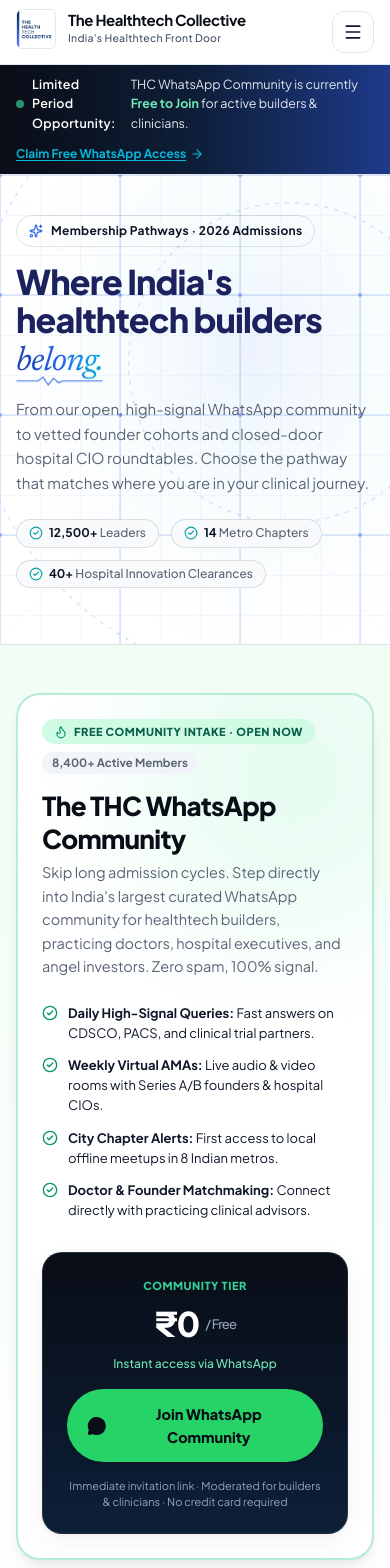
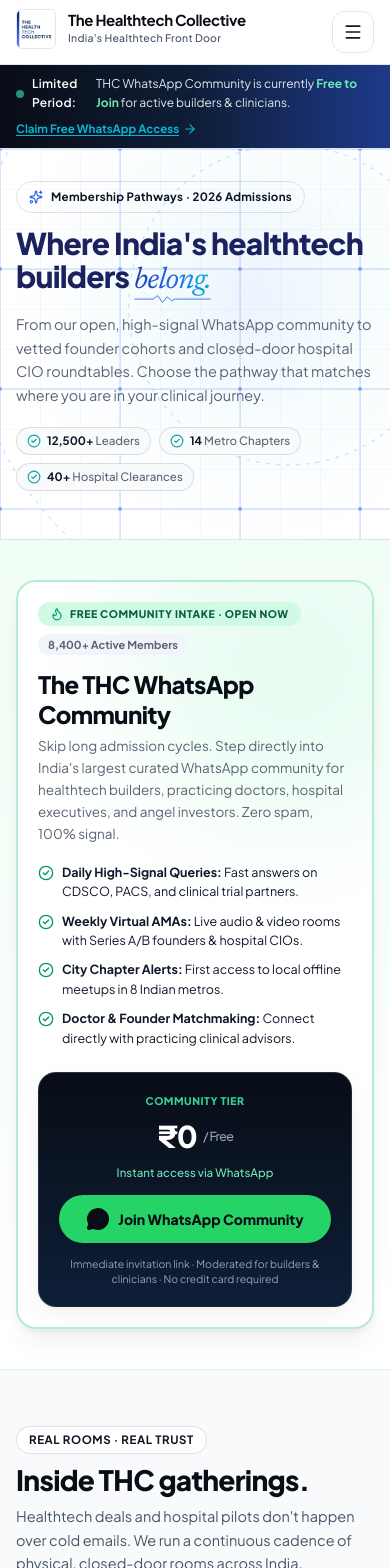
Before and after one commit to harshmakhija24/THC-WEBSITE-REBUILD, a Next.js app: page /join in a window 390 px wide. Shown: the top 1568 px of the page. Built offline with nearby package versions, Linux system fonts and the light colour scheme.

Commit message:
fix(join): polish mobile padding and typography scaling

```diff
--- a/app/join/JoinClient.tsx
+++ b/app/join/JoinClient.tsx
@@ -65,12 +65,12 @@
   return (
     <div className="bg-canvas text-text-primary selection:bg-cobalt-tint selection:text-cobalt">
       {/* 1. Announcement Pill Bar */}
-      <div className="bg-gradient-to-r from-[#090D16] via-[#0E1E38] to-[#1E3A8A] text-white py-2.5 px-4 text-[12.5px] border-b border-border-subtle/20">
-        <div className="max-w-container mx-auto flex items-center justify-between gap-3 flex-wrap">
+      <div className="bg-gradient-to-r from-[#090D16] via-[#0E1E38] to-[#1E3A8A] text-white py-2.5 px-4 text-[12px] sm:text-[12.5px] border-b border-border-subtle/20">
+        <div className="max-w-container mx-auto flex flex-col sm:flex-row sm:items-center justify-between gap-2 sm:gap-3">
           <div className="flex items-center gap-2">
             <span className="w-2 h-2 rounded-full bg-emerald-400 animate-pulse shrink-0" />
             <span className="font-semibold text-white tracking-wide">
-              Limited Period Opportunity:
+              Limited Period:
             </span>
             <span className="text-slate-200">
               THC WhatsApp Community is currently <strong className="text-emerald-300">Free to Join</strong> for active builders & clinicians.
@@ -80,7 +80,7 @@
             href="https://chat.whatsapp.com/invite/thc-healthtech"
             target="_blank"
             rel="noopener noreferrer"
-            className="text-cyan hover:text-white font-bold inline-flex items-center gap-1 transition-colors text-[12px] underline underline-offset-2 shrink-0"
+            className="text-cyan hover:text-white font-bold inline-flex items-center gap-1 transition-colors text-[11.5px] sm:text-[12px] underline underline-offset-2 shrink-0 self-start sm:self-auto"
           >
             <span>Claim Free WhatsApp Access</span>
             <ArrowRight className="w-3.5 h-3.5" />
@@ -89,19 +89,19 @@
       </div>
 
       {/* 2. Hero Section */}
-      <section className="relative pt-10 pb-14 sm:pt-14 sm:pb-20 border-b border-line bg-white overflow-hidden">
+      <section className="relative pt-8 pb-12 sm:pt-14 sm:pb-20 border-b border-line bg-white overflow-hidden">
         <BackgroundPattern variant="tech-blueprint" />
 
         <div className="max-w-container mx-auto px-4 md:px-6 relative z-10">
-          <div className="max-w-3xl space-y-4">
+          <div className="max-w-3xl space-y-3.5 sm:space-y-4">
             {/* Eyebrow */}
-            <div className="inline-flex items-center gap-2 px-3 py-1.5 rounded-chip bg-lilac/70 border border-line text-ink text-[12px] font-bold tracking-wide shadow-xs">
+            <div className="inline-flex items-center gap-2 px-3 py-1.5 rounded-chip bg-lilac/70 border border-line text-ink text-[11.5px] sm:text-[12px] font-bold tracking-wide shadow-xs">
               <Sparkles className="w-3.5 h-3.5 text-cobalt" />
               <span>Membership Pathways · 2026 Admissions</span>
             </div>
 
             {/* Title */}
-            <h1 className="text-[34px] sm:text-[48px] lg:text-[58px] font-sans font-extrabold tracking-tight leading-[1.1] text-[#1B225E]">
+            <h1 className="text-[30px] sm:text-[44px] lg:text-[58px] font-sans font-extrabold tracking-tight leading-[1.12] sm:leading-[1.1] text-[#1B225E]">
               Where India&apos;s healthtech builders{" "}
               <span className="relative inline-block">
                 <span className="italic font-serif font-normal bg-gradient-to-r from-[#1E40AF] via-[#2563EB] to-[#06B6D4] bg-clip-text text-transparent inline-block">
@@ -114,23 +114,23 @@
             </h1>
 
             {/* Subhead */}
-            <p className="text-[15px] sm:text-[17px] text-slate leading-relaxed">
+            <p className="text-[14.5px] sm:text-[17px] text-slate leading-relaxed">
               From our open, high-signal WhatsApp community to vetted founder cohorts and closed-door hospital CIO roundtables. Choose the pathway that matches where you are in your clinical journey.
             </p>
 
             {/* Quick Proof Metrics */}
-            <div className="pt-2 flex items-center gap-3 sm:gap-4 flex-wrap text-[12px] sm:text-[13px] font-medium text-slate">
-              <div className="inline-flex items-center gap-1.5 px-3 py-1 rounded-chip bg-canvas-subtle border border-line">
+            <div className="pt-1.5 flex items-center gap-2 sm:gap-4 flex-wrap text-[11.5px] sm:text-[13px] font-medium text-slate">
+              <div className="inline-flex items-center gap-1.5 px-2.5 sm:px-3 py-1 rounded-chip bg-canvas-subtle border border-line">
                 <CheckCircle2 className="w-3.5 h-3.5 text-teal" />
                 <span><strong className="text-ink">12,500+</strong> Leaders</span>
               </div>
-              <div className="inline-flex items-center gap-1.5 px-3 py-1 rounded-chip bg-canvas-subtle border border-line">
+              <div className="inline-flex items-center gap-1.5 px-2.5 sm:px-3 py-1 rounded-chip bg-canvas-subtle border border-line">
                 <CheckCircle2 className="w-3.5 h-3.5 text-teal" />
                 <span><strong className="text-ink">14</strong> Metro Chapters</span>
               </div>
-              <div className="inline-flex items-center gap-1.5 px-3 py-1 rounded-chip bg-canvas-subtle border border-line">
+              <div className="inline-flex items-center gap-1.5 px-2.5 sm:px-3 py-1 rounded-chip bg-canvas-subtle border border-line">
                 <CheckCircle2 className="w-3.5 h-3.5 text-teal" />
-                <span><strong className="text-ink">40+</strong> Hospital Innovation Clearances</span>
+                <span><strong className="text-ink">40+</strong> Hospital Clearances</span>
               </div>
             </div>
           </div>
@@ -138,49 +138,49 @@
       </section>
 
       {/* 3. 🔥 Featured Highlight: Instant Free Access to WhatsApp Community */}
-      <section className="py-12 sm:py-16 bg-gradient-to-b from-[#F0FDF4] to-canvas border-b border-emerald-100 relative overflow-hidden">
+      <section className="py-10 sm:py-16 bg-gradient-to-b from-[#F0FDF4] to-canvas border-b border-emerald-100 relative overflow-hidden">
         <div className="max-w-container mx-auto px-4 md:px-6 relative z-10">
-          <div className="p-6 sm:p-10 rounded-[24px] border-2 border-emerald-500/30 bg-white shadow-elevated relative overflow-hidden">
+          <div className="p-5 sm:p-10 rounded-[20px] sm:rounded-[24px] border-2 border-emerald-500/30 bg-white shadow-elevated relative overflow-hidden">
             {/* Emerald glow accent */}
             <div className="absolute top-0 right-0 w-80 h-80 bg-emerald-100/50 rounded-full blur-3xl pointer-events-none -mr-20 -mt-20" />
 
-            <div className="relative z-10 flex flex-col lg:flex-row lg:items-center justify-between gap-8">
+            <div className="relative z-10 flex flex-col lg:flex-row lg:items-center justify-between gap-6 lg:gap-8">
               {/* Left Column: Details */}
-              <div className="space-y-4 max-w-2xl">
+              <div className="space-y-3.5 sm:space-y-4 max-w-2xl">
                 <div className="flex items-center gap-2 flex-wrap">
-                  <span className="px-3 py-1 rounded-chip bg-emerald-100 text-emerald-800 text-[11px] font-extrabold uppercase tracking-wider inline-flex items-center gap-1.5">
+                  <span className="px-3 py-1 rounded-chip bg-emerald-100 text-emerald-800 text-[10.5px] sm:text-[11px] font-extrabold uppercase tracking-wider inline-flex items-center gap-1.5">
                     <Flame className="w-3.5 h-3.5 text-emerald-600" />
                     <span>Free Community Intake · Open Now</span>
                   </span>
-                  <span className="px-2.5 py-0.5 rounded-chip bg-slate-100 text-slate text-[11.5px] font-bold">
+                  <span className="px-2.5 py-0.5 rounded-chip bg-slate-100 text-slate text-[11px] sm:text-[11.5px] font-bold">
                     8,400+ Active Members
                   </span>
                 </div>
 
                 <div>
-                  <h2 className="text-[26px] sm:text-[34px] font-sans font-extrabold text-obsidian tracking-tight leading-tight">
+                  <h2 className="text-[24px] sm:text-[34px] font-sans font-extrabold text-obsidian tracking-tight leading-tight">
                     The THC WhatsApp Community
                   </h2>
-                  <p className="text-[14.5px] sm:text-[15.5px] text-slate mt-1.5 leading-relaxed">
+                  <p className="text-[13.5px] sm:text-[15.5px] text-slate mt-1.5 leading-relaxed">
                     Skip long admission cycles. Step directly into India&apos;s largest curated WhatsApp community for healthtech builders, practicing doctors, hospital executives, and angel investors. Zero spam, 100% signal.
                   </p>
                 </div>
 
                 {/* 4 Feature Points */}
-                <div className="grid grid-cols-1 sm:grid-cols-2 gap-3 pt-2">
-                  <div className="flex items-start gap-2.5 text-[13px] text-text-primary">
+                <div className="grid grid-cols-1 sm:grid-cols-2 gap-2.5 sm:gap-3 pt-1 sm:pt-2">
+                  <div className="flex items-start gap-2 text-[12.5px] sm:text-[13px] text-text-primary">
                     <CheckCircle2 className="w-4 h-4 text-emerald-600 shrink-0 mt-0.5" />
                     <span><strong>Daily High-Signal Queries:</strong> Fast answers on CDSCO, PACS, and clinical trial partners.</span>
                   </div>
-                  <div className="flex items-start gap-2.5 text-[13px] text-text-primary">
+                  <div className="flex items-start gap-2 text-[12.5px] sm:text-[13px] text-text-primary">
                     <CheckCircle2 className="w-4 h-4 text-emerald-600 shrink-0 mt-0.5" />
                     <span><strong>Weekly Virtual AMAs:</strong> Live audio & video rooms with Series A/B founders & hospital CIOs.</span>
                   </div>
-                  <div className="flex items-start gap-2.5 text-[13px] text-text-primary">
+                  <div className="flex items-start gap-2 text-[12.5px] sm:text-[13px] text-text-primary">
                     <CheckCircle2 className="w-4 h-4 text-emerald-600 shrink-0 mt-0.5" />
                     <span><strong>City Chapter Alerts:</strong> First access to local offline meetups in 8 Indian metros.</span>
                   </div>
-                  <div className="flex items-start gap-2.5 text-[13px] text-text-primary">
+                  <div className="flex items-start gap-2 text-[12.5px] sm:text-[13px] text-text-primary">
                     <CheckCircle2 className="w-4 h-4 text-emerald-600 shrink-0 mt-0.5" />
                     <span><strong>Doctor & Founder Matchmaking:</strong> Connect directly with practicing clinical advisors.</span>
                   </div>
@@ -188,16 +188,16 @@
               </div>
 
               {/* Right Column: Prominent Action Box */}
-              <div className="shrink-0 lg:w-80 p-6 rounded-[20px] bg-gradient-to-b from-[#090D16] to-[#0D1F38] text-white space-y-4 shadow-card text-center border border-white/10">
+              <div className="w-full lg:w-80 p-5 sm:p-6 rounded-[18px] sm:rounded-[20px] bg-gradient-to-b from-[#090D16] to-[#0D1F38] text-white space-y-3.5 sm:space-y-4 shadow-card text-center border border-white/10 shrink-0">
                 <div className="space-y-1">
-                  <div className="text-[11px] uppercase tracking-wider text-emerald-400 font-extrabold">
+                  <div className="text-[10.5px] sm:text-[11px] uppercase tracking-wider text-emerald-400 font-extrabold">
                     Community Tier
                   </div>
-                  <div className="text-[34px] font-sans font-extrabold text-white tracking-tight flex items-center justify-center gap-1.5">
+                  <div className="text-[30px] sm:text-[34px] font-sans font-extrabold text-white tracking-tight flex items-center justify-center gap-1.5">
                     <span>₹0</span>
-                    <span className="text-[13px] font-medium text-slate-400">/ Free</span>
+                    <span className="text-[12.5px] sm:text-[13px] font-medium text-slate-400">/ Free</span>
                   </div>
-                  <div className="text-[12px] text-emerald-300 font-medium">
+                  <div className="text-[11.5px] sm:text-[12px] text-emerald-300 font-medium">
                     Instant access via WhatsApp
                   </div>
                 </div>
@@ -206,13 +206,13 @@
                   href="https://chat.whatsapp.com/invite/thc-healthtech"
                   target="_blank"
                   rel="noopener noreferrer"
-                  className="w-full py-3.5 px-5 rounded-chip bg-[#25D366] hover:bg-[#20BD5A] text-obsidian font-extrabold text-[14.5px] transition-all shadow-md active:scale-95 flex items-center justify-center gap-2 group"
+                  className="w-full py-3 sm:py-3.5 px-5 rounded-chip bg-[#25D366] hover:bg-[#20BD5A] text-obsidian font-extrabold text-[14px] sm:text-[14.5px] transition-all shadow-md active:scale-95 flex items-center justify-center gap-2 group"
                 >
-                  <MessageCircle className="w-5 h-5 fill-current" />
+                  <MessageCircle className="w-4.5 h-4.5 sm:w-5 sm:h-5 fill-current" />
                   <span>Join WhatsApp Community</span>
                 </a>
 
-                <p className="text-[11px] text-slate-400 leading-snug">
+                <p className="text-[10.5px] sm:text-[11px] text-slate-400 leading-snug">
                   Immediate invitation link · Moderated for builders & clinicians · No credit card required
                 </p>
               </div>
```
